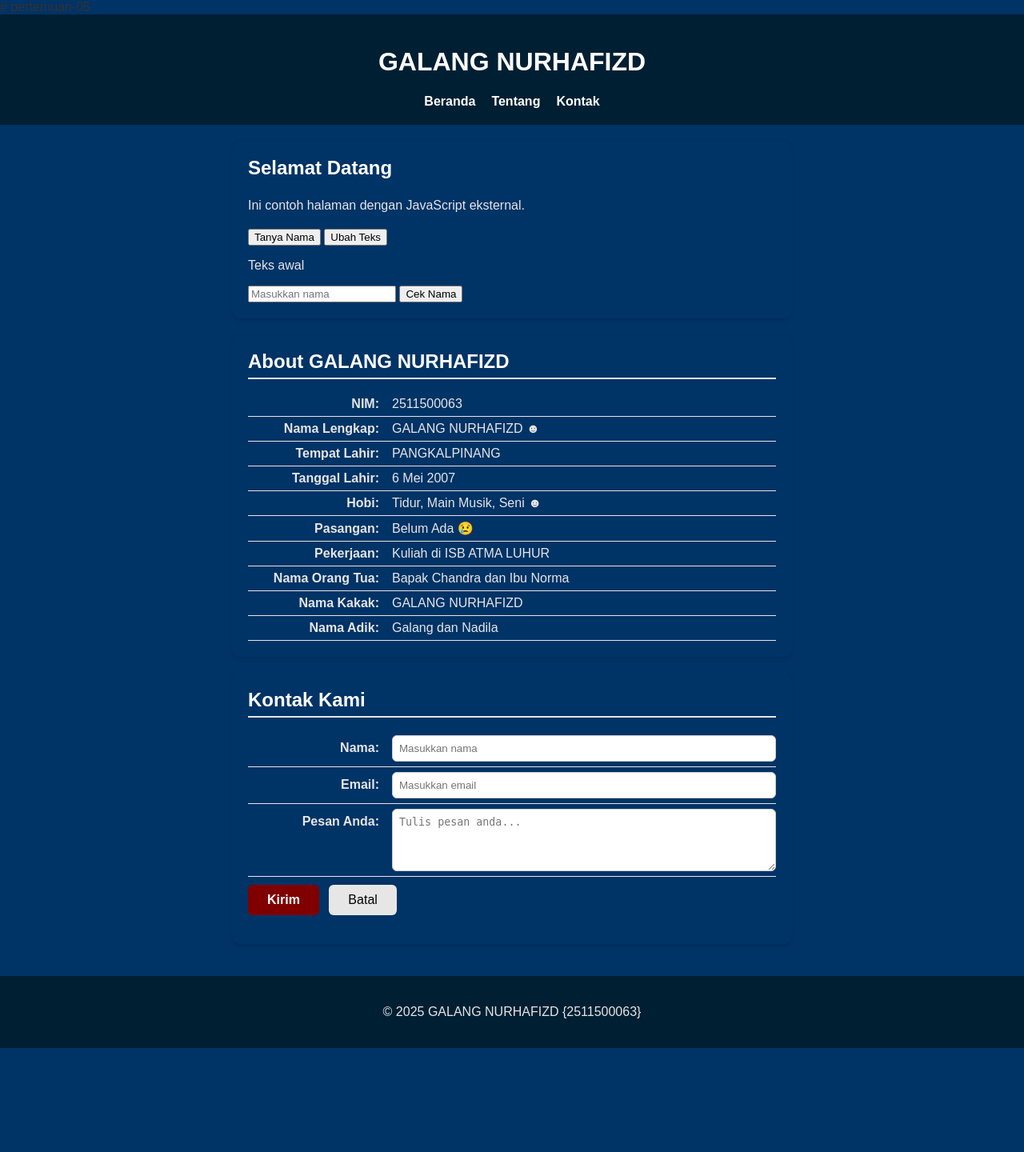
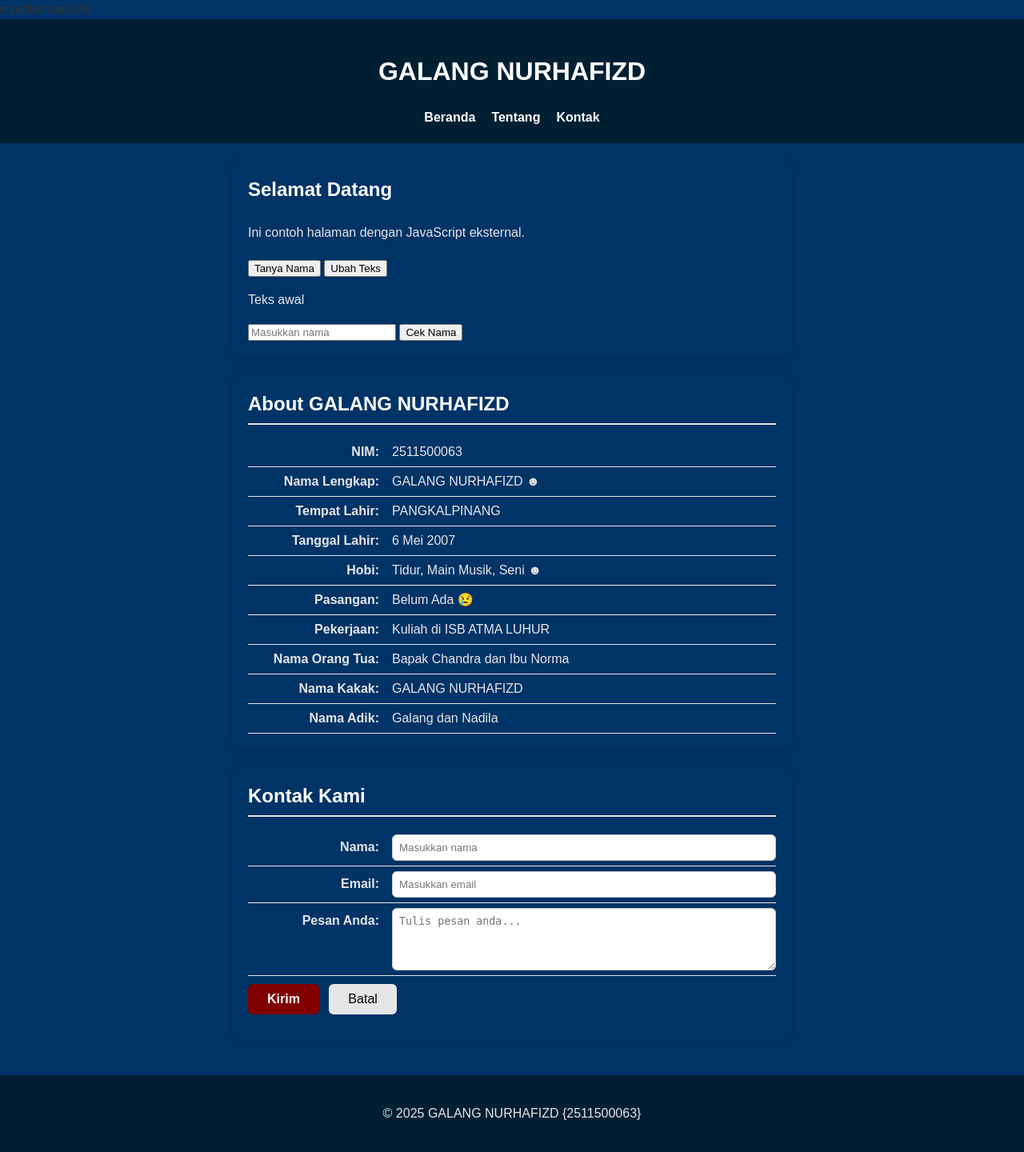
Before and after one commit to 2511500063-gal/2511500063-PWD-TI1B-2526O, a PHP site: page /pertemuan-05/index.html in a window 1280 px wide. Shown: the whole page at 80% size. Before the commit the page ends 1310 px from the top, so only its background shows below. Run offline with PHP 8.4, Linux system fonts and the light colour scheme.

Commit message:
perbaiki style.css

```diff
--- a/pertemuan-05/style.css
+++ b/pertemuan-05/style.css
@@ -7,7 +7,7 @@
    font-family: arial, sans-serif;
    background: #f5f5f5;
    color: #333;
-   line height: 1.5;
+   line-height: 1.5;
  }
 
  header {
```
